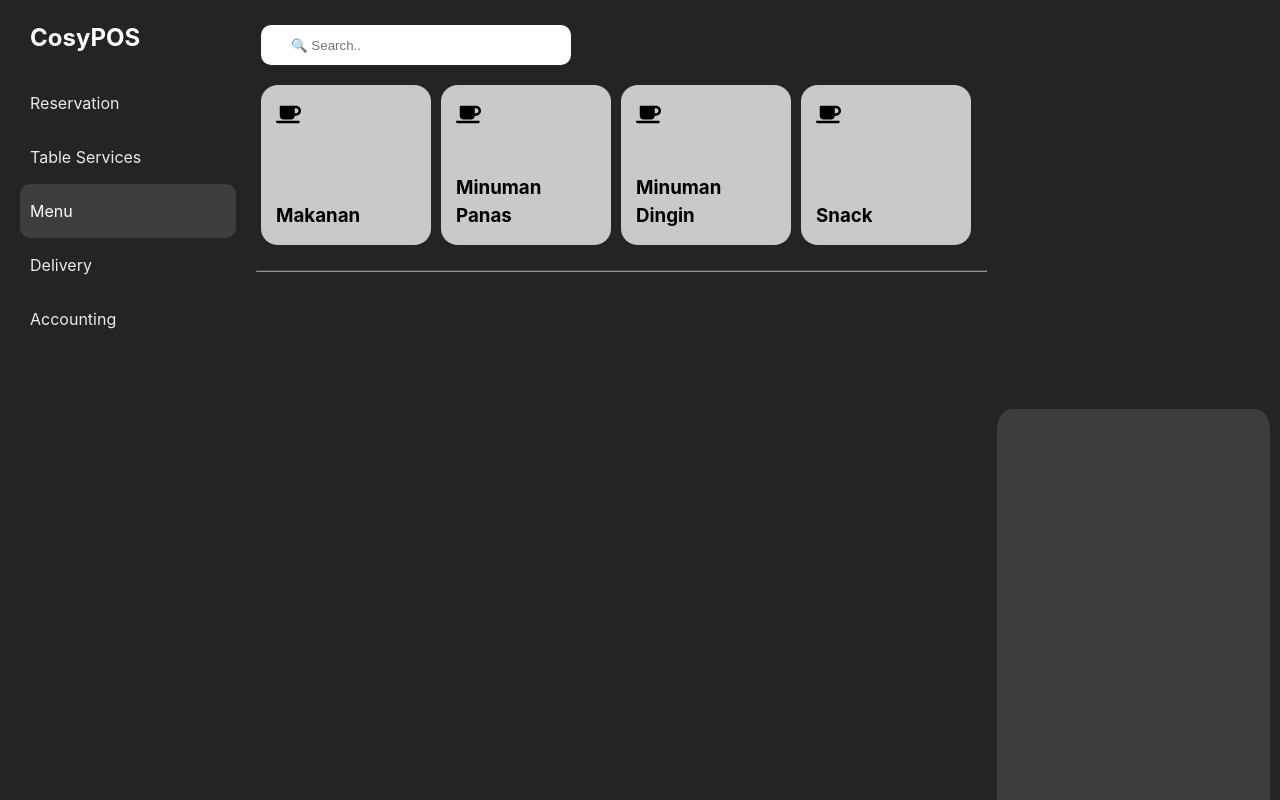
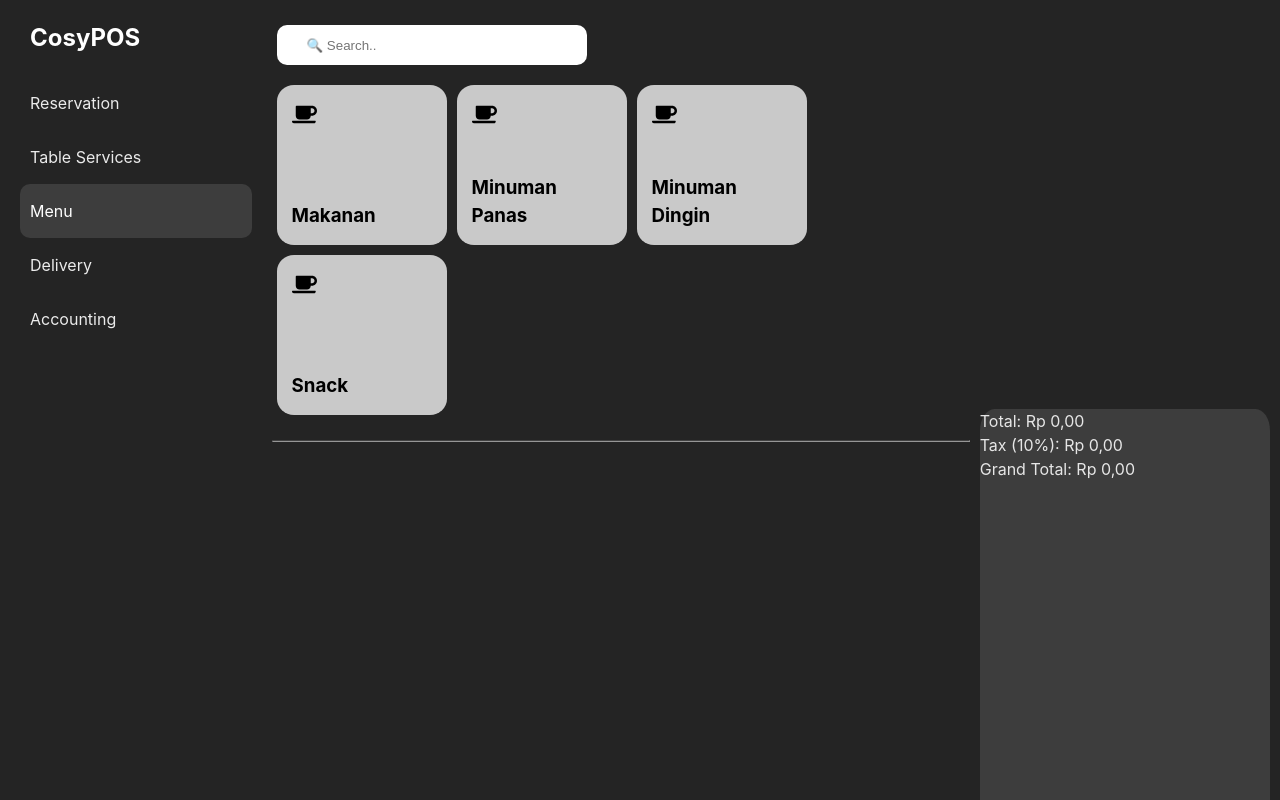
Before and after one commit to amarukael/amaruPOS-vite, a React (Vite) app: page / in a window 1280 px wide. Built offline with nearby package versions, Linux system fonts and the light colour scheme.

Commit message:
Fixing order

```diff
--- a/src/components/menu/Item.jsx
+++ b/src/components/menu/Item.jsx
@@ -8,7 +8,7 @@ const Items = ({ nameItem, priceItem, count, incrementCount, decrementCount }) =
       <div className="item__content">
         <div>
           <h3>{nameItem}</h3>
-          <span>{priceItem}</span>
+          <span>{priceItem.toLocaleString('id-ID', { style: 'currency', currency: 'IDR' })}</span>
         </div>
         <div className="counter">
             <i onClick={decrementCount}>
--- a/src/components/menu/ItemBill.jsx
+++ b/src/components/menu/ItemBill.jsx
@@ -8,7 +8,7 @@ const ItemBill = ({ nameItem, priceItem, count }) => {
         <div className="total">{count}</div>
         <div className="name">{nameItem}</div>
       </div>
-      <div>{priceItem}</div>
+      <div>{priceItem.toLocaleString('id-ID', { style: 'currency', currency: 'IDR' })}</div>
     </div>
   );
 };
--- a/src/components/menu/Menu.jsx
+++ b/src/components/menu/Menu.jsx
@@ -15,16 +15,19 @@ const Menu = () => {
     if (selectedCategory) {
       const menuItems = [];
       for (const item in data[selectedCategory]) {
+        const existingItem = billItems.find(
+          (billItem) => billItem.name === item
+        );
         menuItems.push({
           name: item,
-          price: data[selectedCategory][item],
-          count: 0,
-          order: 0,
+          price: Number(data[selectedCategory][item].replace(/[^0-9]+/g, "")),
+          count: existingItem ? existingItem.count : 0,
+          order: existingItem ? existingItem.order : 0,
         });
       }
       setItems(menuItems);
     }
-  }, [selectedCategory]);
+  }, [selectedCategory, billItems]);
 
   const incrementCount = (index) => {
     const newItems = [...items];
@@ -35,7 +38,9 @@ const Menu = () => {
     }
     setItems(newItems);
     const newBillItems = [...billItems];
-    const existingItemIndex = newBillItems.findIndex(item => item.name === newItems[index].name);
+    const existingItemIndex = newBillItems.findIndex(
+      (item) => item.name === newItems[index].name
+    );
     if (existingItemIndex > -1) {
       newBillItems[existingItemIndex].count++;
     } else {
@@ -51,7 +56,9 @@ const Menu = () => {
     }
     setItems(newItems);
     const newBillItems = [...billItems];
-    const existingItemIndex = newBillItems.findIndex(item => item.name === newItems[index].name);
+    const existingItemIndex = newBillItems.findIndex(
+      (item) => item.name === newItems[index].name
+    );
     if (existingItemIndex > -1) {
       newBillItems[existingItemIndex].count--;
       if (newBillItems[existingItemIndex].count === 0) {
@@ -59,6 +66,17 @@ const Menu = () => {
       }
     }
     setBillItems(newBillItems);
+  };
+
+  const calculateTotal = () => {
+    return billItems.reduce(
+      (total, item) => total + item.price * item.count,
+      0
+    );
+  };
+
+  const calculateTax = (total) => {
+    return total * 0.1;
   };
 
   return (
@@ -117,7 +135,28 @@ const Menu = () => {
                 />
               ))}
           </div>
-          <div className="payment"></div>
+          <div className="payment">
+            <p>
+              Total:{" "}
+              {calculateTotal().toLocaleString("id-ID", {
+                style: "currency",
+                currency: "IDR",
+              })}
+            </p>
+            <p>
+              Tax (10%):{" "}
+              {calculateTax(calculateTotal()).toLocaleString("id-ID", {
+                style: "currency",
+                currency: "IDR",
+              })}
+            </p>
+            <p>
+              Grand Total:{" "}
+              {(
+                calculateTotal() + calculateTax(calculateTotal())
+              ).toLocaleString("id-ID", { style: "currency", currency: "IDR" })}
+            </p>
+          </div>
         </div>
       </div>
     </>
--- a/src/components/menu/menu.css
+++ b/src/components/menu/menu.css
@@ -1,5 +1,5 @@
 .menu {
-  width: 100%;
+  width: 90%;
 }
 
 .menu .searchbar {
```
